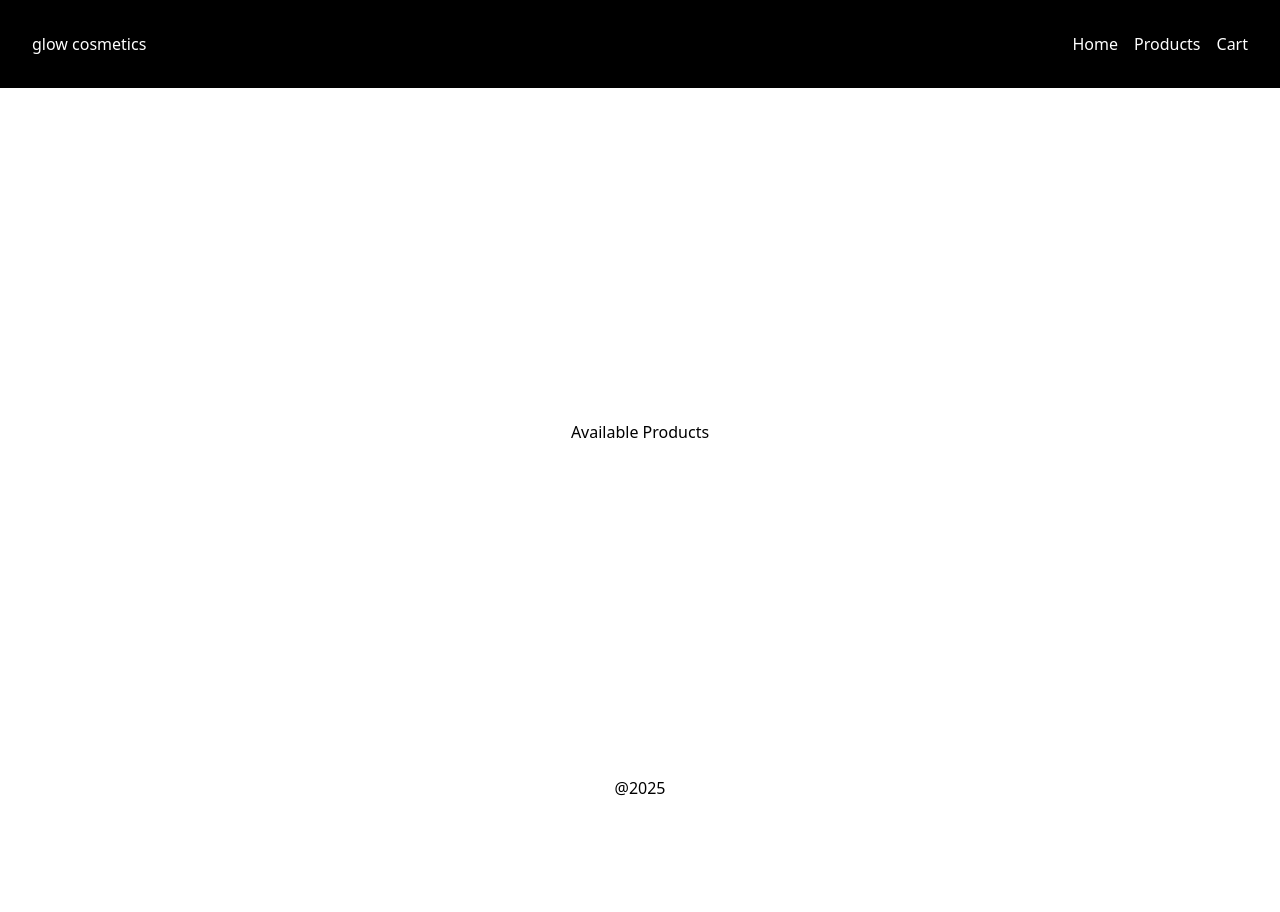
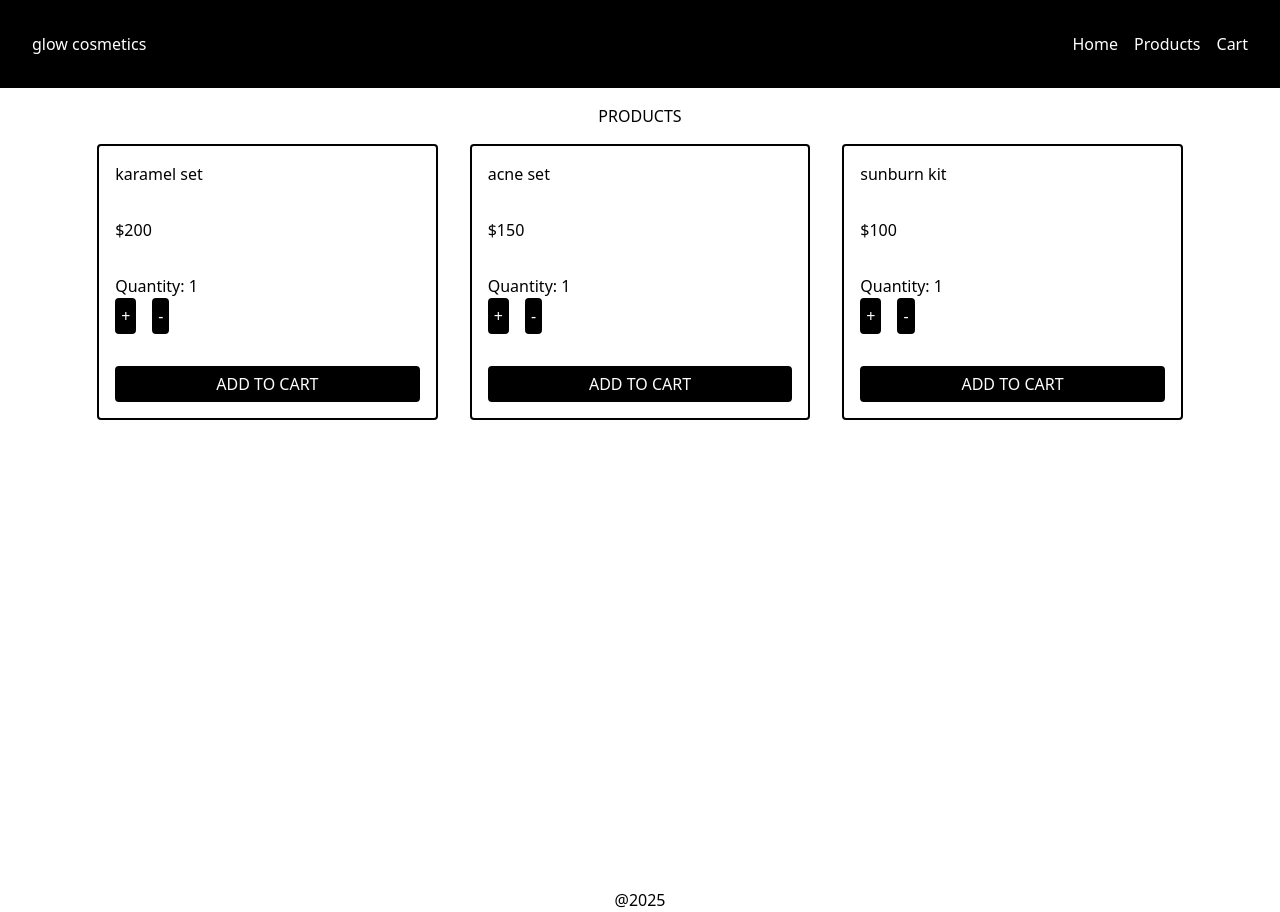
Before and after one commit to z-shaban/shopping-cart, a React (Vite) app: page /products in a window 1280 px wide. Before the commit the page ends 800 px from the top, so only its background shows below. Built offline with nearby package versions, Linux system fonts and the light colour scheme.

Commit message:
Add static version of the products page

```diff
--- a/src/App.jsx
+++ b/src/App.jsx
@@ -12,13 +12,13 @@ function App() {
       <header className="flex justify-between bg-black text-white p-8">
         <h1>glow cosmetics</h1>
        <div className="flex gap-4">
-        <Link to='home' className="hover:underline">Home</Link>
-        <Link to='products' className="hover:underline">Products</Link>
-        <Link to='cart' className="hover:underline">Cart</Link>
+        <Link to='home' className="hover:underline focus:underline active:underline">Home</Link>
+        <Link to='products' className="hover:underline focus:underline active:underline">Products</Link>
+        <Link to='cart' className="hover:underline focus:underline active:underline">Cart</Link>
        </div>
       </header>
 
-      <main className="flex-1 flex flex-col justify-center items-center">
+      <main className="flex-1 ">
        <Outlet/>
       </main>
       <footer className="flex justify-center">
--- a/src/components/home.jsx
+++ b/src/components/home.jsx
@@ -2,10 +2,11 @@ export function Home(){
 
     return(
         <>
-        <h1>Welcome to Glow Cosmetics</h1>
-        <p>
-            Explore our Catalogue of quality skin care suitable for you skin type
-        </p>
+        <div className="flex flex-col justify-center items-center min-h-screen">
+             <h1>Welcome to Glow Cosmetics</h1>
+        <p>Explore our Catalogue of quality skin care suitable for you skin type</p>
+        </div>
+
         </>
     )
 }
--- /dev/null
+++ b/src/components/productCard.jsx
@@ -0,0 +1,21 @@
+export function ProductCard({card}){
+    return <>
+    <div className="flex flex-col gap-8 border-2 border-black p-4  rounded">
+      <div>{card.name}</div>
+      <div>{card.price}</div>
+      <div>
+        <label htmlFor="">Quantity: </label>
+       <input
+       type="text"
+       value={1}
+       />
+        <br></br>
+        <button className="border-2 border-black bg-black text-white p-1 rounded hover:bg-white hover:text-black mr-4 ">+</button>
+        <button className="border-2 border-black bg-black text-white p-1 rounded hover:bg-white hover:text-black ">-</button>
+      </div>
+      <button className="border-2 border-black bg-black text-white p-1 rounded hover:bg-white hover:text-black ">
+        ADD TO CART
+      </button>
+    </div>
+    </>
+}
--- a/src/components/products.jsx
+++ b/src/components/products.jsx
@@ -1,7 +1,25 @@
+import { ProductCard } from "./productCard"
+
 export function Products(){
+
+
+const Products = [
+    {name: 'karamel set' , price: '$200'},
+    {name: 'acne set' , price:'$150'},
+    {name:'sunburn kit' , price: '$100'}
+
+]
+
 return(
     <>
-     <h1>Available Products</h1>
+    <div className="flex flex-col gap-4 items-center min-h-screen pt-4">
+    <h1>PRODUCTS</h1>
+    <div className="flex gap-8">
+          {Products.map((product)=>(<ProductCard card={product}/>))}
+    </div>
+
+    </div>
+
     </>
 
 )
```
